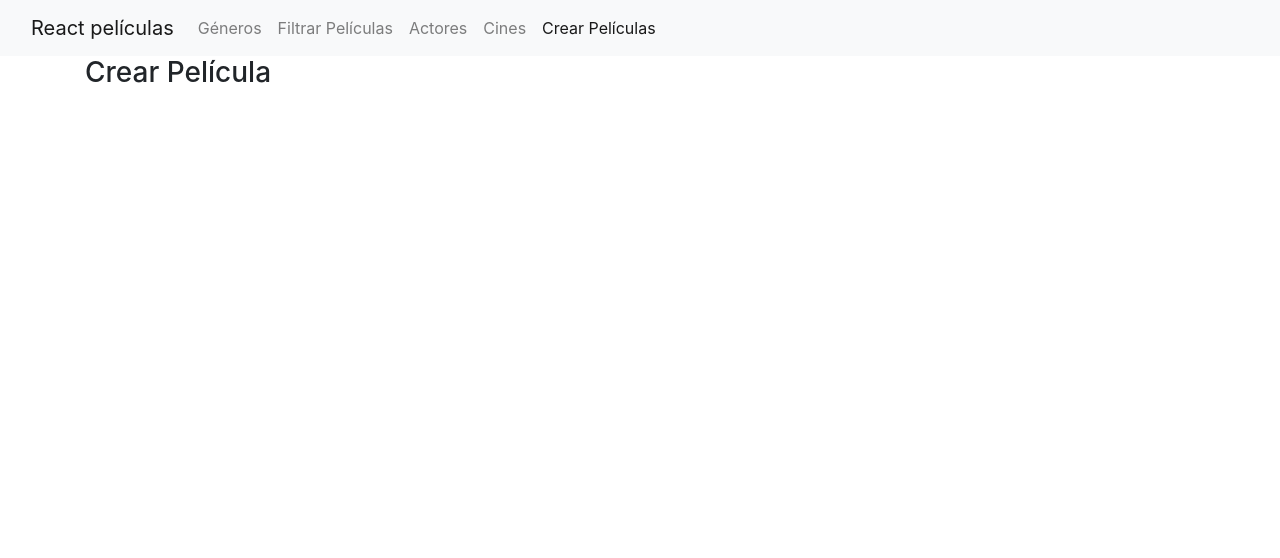
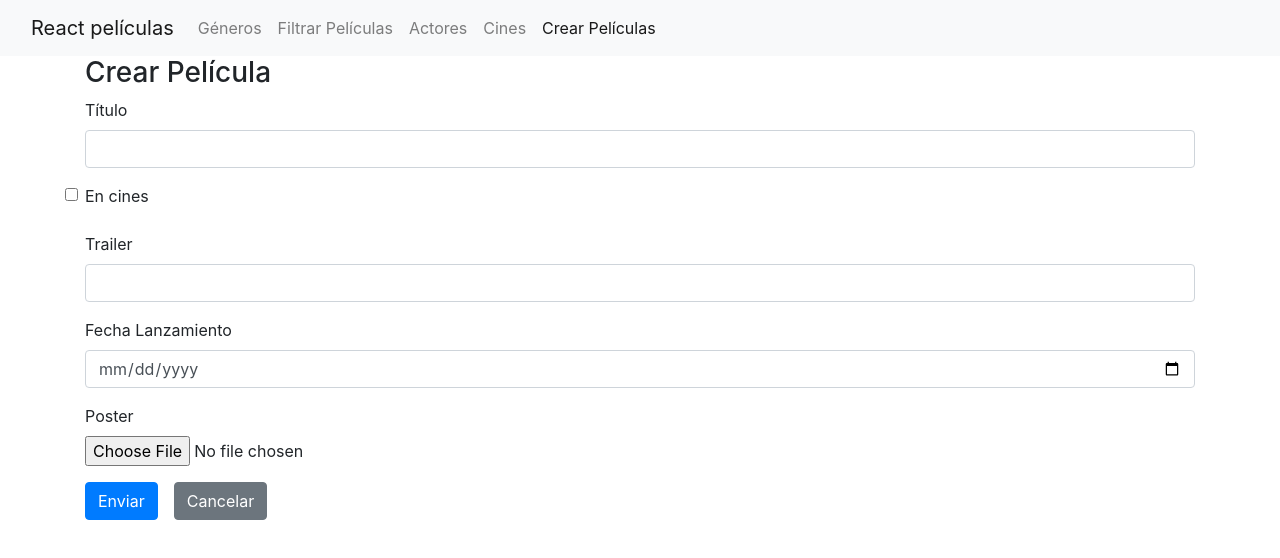
Before and after one commit to Zeballos-Ariadna/Proyecto-React_ASP.NET, a React (Create React App) app: page /peliculas/crear in a window 1280 px wide. Shown: the top 558 px of the page. Built offline with nearby package versions, Linux system fonts and the light colour scheme.

Commit message:
Formulario Peliculas

```diff
--- a/src/peliculas/CrearPeliculas.tsx
+++ b/src/peliculas/CrearPeliculas.tsx
@@ -1,7 +1,14 @@
+import FormularioPeliculas from "./FormularioPeliculas";
+
 export default function CrearPeliculas(){
     return(
         <>
             <h3>Crear Película</h3>
+
+            <FormularioPeliculas
+                modelo={{titulo:'', enCines: false, trailer:''}}
+                onSubmit={valores => console.log(valores)}
+            />
         </>
 
     )
--- a/src/peliculas/EditarPeliculas.tsx
+++ b/src/peliculas/EditarPeliculas.tsx
@@ -1,7 +1,15 @@
+import FormularioPeliculas from "./FormularioPeliculas";
+
 export default function EditarPeliculas(){
     return(
         <>
             <h3>Editar Película</h3>
+            <FormularioPeliculas
+                modelo={{titulo:'SpiderMan', enCines: true, trailer:'url',
+                    fechaLanzamiento: new Date('2019-01-01T00:00:00')
+                }}
+                onSubmit={valores => console.log(valores)}
+            />
         </>
 
     )
--- /dev/null
+++ b/src/peliculas/FormularioPeliculas.tsx
@@ -0,0 +1,40 @@
+import { Form, Formik, FormikHelpers } from "formik";
+import { peliculaCreacionDTO } from "./peliculas.model";
+import * as Yup from 'yup';
+import FormGroupText from "../utils/FormGroupText";
+import FormGroupCheckbox from "../utils/FormGroupCheckbox";
+import FormGroupFecha from "../utils/FormGroupFecha";
+import FormGroupImagen from "../utils/FormGroupImagen";
+import Button from "../utils/Button";
+import { Link } from "react-router-dom";
+
+export default function FormularioPeliculas(props: formularioPeliculasProps){
+    return(
+        <Formik
+            initialValues={props.modelo}
+            onSubmit={props.onSubmit}
+            validationSchema={Yup.object({
+                titulo: Yup.string().required('Este campo es obligatorio').primeraLetraMayuscula()
+            })}
+        >
+            {formikProps => (
+                <Form>
+                    <FormGroupText label="Título" campo="titulo" />
+                    <FormGroupCheckbox label="En cines" campo="enCines" />
+                    <FormGroupText label="Trailer" campo="trailer" />
+                    <FormGroupFecha campo="fechaLanzamiento" label="Fecha Lanzamiento"/>
+                    <FormGroupImagen campo="poster" label="Poster"
+                    imagenURL={props.modelo.posterURL}/>
+
+                    <Button disabled={formikProps.isSubmitting} type="submit" >Enviar</Button>
+                    <Link className="btn btn-secondary" to="/" >Cancelar</Link>
+                </Form>
+            )}
+        </Formik>
+    )
+}
+
+interface formularioPeliculasProps{
+    modelo: peliculaCreacionDTO;
+    onSubmit(valores: peliculaCreacionDTO, acciones: FormikHelpers<peliculaCreacionDTO>): void;
+}
--- /dev/null
+++ b/src/utils/FormGroupCheckbox.tsx
@@ -0,0 +1,17 @@
+import { Field } from "formik";
+
+export default function FormGroupCheckbox(props: formGroupCheckbox){
+    return(
+        <div className="form-group form-checkbox">
+            <Field className="form-check-input" id={props.campo} name={props.campo}
+                type="checkbox"
+            />
+            <label htmlFor={props.campo}>{props.label}</label>
+        </div>
+    )
+}
+
+interface formGroupCheckbox{
+    label:string;
+    campo: string;
+}
```
Also changed, not shown: src/peliculas/peliculas.model.d.ts (+9 -0 lines).
